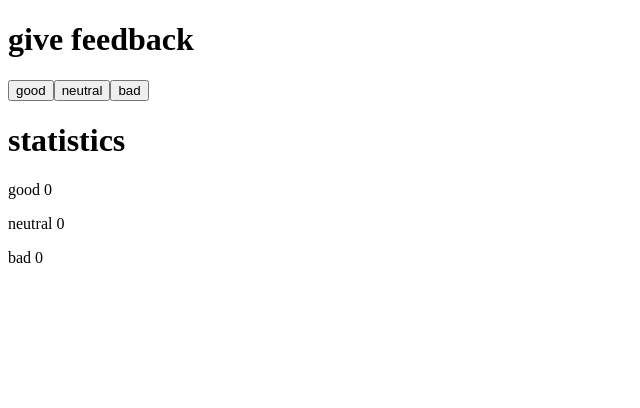
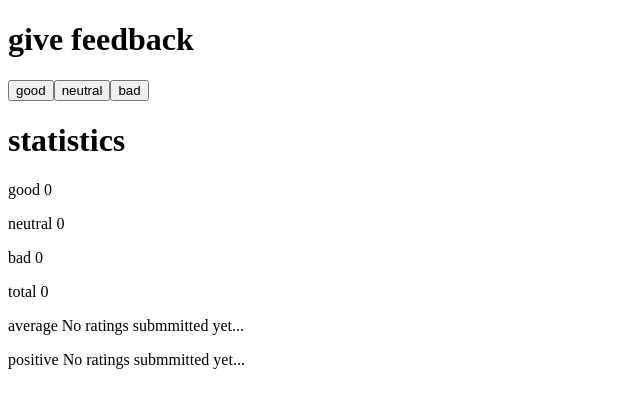
Before and after one commit to MiesnerJacob/full-stack-open, a React (Vite) app in the folder part-1/exercises/unicafe/: page / in a window 1280 px wide. Shown: the top 408 px of the page, without its empty margins (0-640 px from the left). Built offline with nearby package versions, Linux system fonts and the light colour scheme.

Commit message:
completed exercise 1.7

```diff
--- a/part-1/exercises/unicafe/src/App.jsx
+++ b/part-1/exercises/unicafe/src/App.jsx
@@ -8,16 +8,59 @@ const Button = ({ onClick, text }) => {
   )
 }
 
-const Statistics = ({ text, count }) => <p>{text} {count}</p>
+const Statistics = ({ text, stat }) => <p>{text} {stat}</p>
 
 const App = () => {
   const [good, setGood] = useState(0)
   const [neutral, setNeutral] = useState(0)
   const [bad, setBad] = useState(0)
+  const [total, setTotal] = useState(0)
 
-  const handleGoodClick = () => setGood(good + 1)
-  const handleNeutralClick = () => setNeutral(neutral + 1)
-  const handleBadClick = () => setBad(bad + 1)
+  const handleGoodClick = () => {
+    const updatedGood = good + 1
+    setGood(updatedGood)
+    setTotal(updatedGood + neutral + bad)
+  }
+
+  const handleNeutralClick = () => {
+    const updatedNeutral = neutral + 1
+    setNeutral(updatedNeutral)
+    setTotal(good + updatedNeutral + bad)
+  }
+
+  const handleBadClick = () => {
+    const updatedBad = bad + 1
+    setBad(updatedBad)
+    setTotal(good + neutral + updatedBad)
+  }
+
+  const calculateAverage = ({ good, neutral, bad }) => {
+    const goods = Array(good).fill(1)
+    const neutrals = Array(neutral).fill(0)
+    const bads = Array(bad).fill(-1)
+
+    const nums = [...goods, ...neutrals, ...bads]
+
+    if (nums.length === 0) {
+      return 'No ratings submmitted yet...'
+    }
+
+    const numsSum = nums.reduce((acc, val) => acc + val, 0)
+    const numsLength = nums.length
+    return numsSum / numsLength
+  }
+
+  const calculatePctPositive = ({ good, neutral, bad }) => {
+    const totalVotes = (good + neutral + bad)
+    if (totalVotes === 0) {
+      return 'No ratings submmitted yet...'
+    }
+
+    return (good / totalVotes * 100) + '%'
+  }
+
+  let average = calculateAverage({ good, neutral, bad })
+  let pctPositive = calculatePctPositive({ good, neutral, bad })
 
   return (
     <div>
@@ -26,9 +69,12 @@ const App = () => {
       <Button onClick={handleNeutralClick} text='neutral'/>
       <Button onClick={handleBadClick} text='bad'/>
       <h1>statistics</h1>
-      <Statistics text='good' count={good}/>
-      <Statistics text='neutral' count={neutral}/>
-      <Statistics text='bad' count={bad}/>
+      <Statistics text='good' stat={good}/>
+      <Statistics text='neutral' stat={neutral}/>
+      <Statistics text='bad' stat={bad}/>
+      <Statistics text='total' stat={total}/>
+      <Statistics text='average' stat={average}/>
+      <Statistics text='positive' stat={pctPositive}/>
     </div>
   )
 }
```
